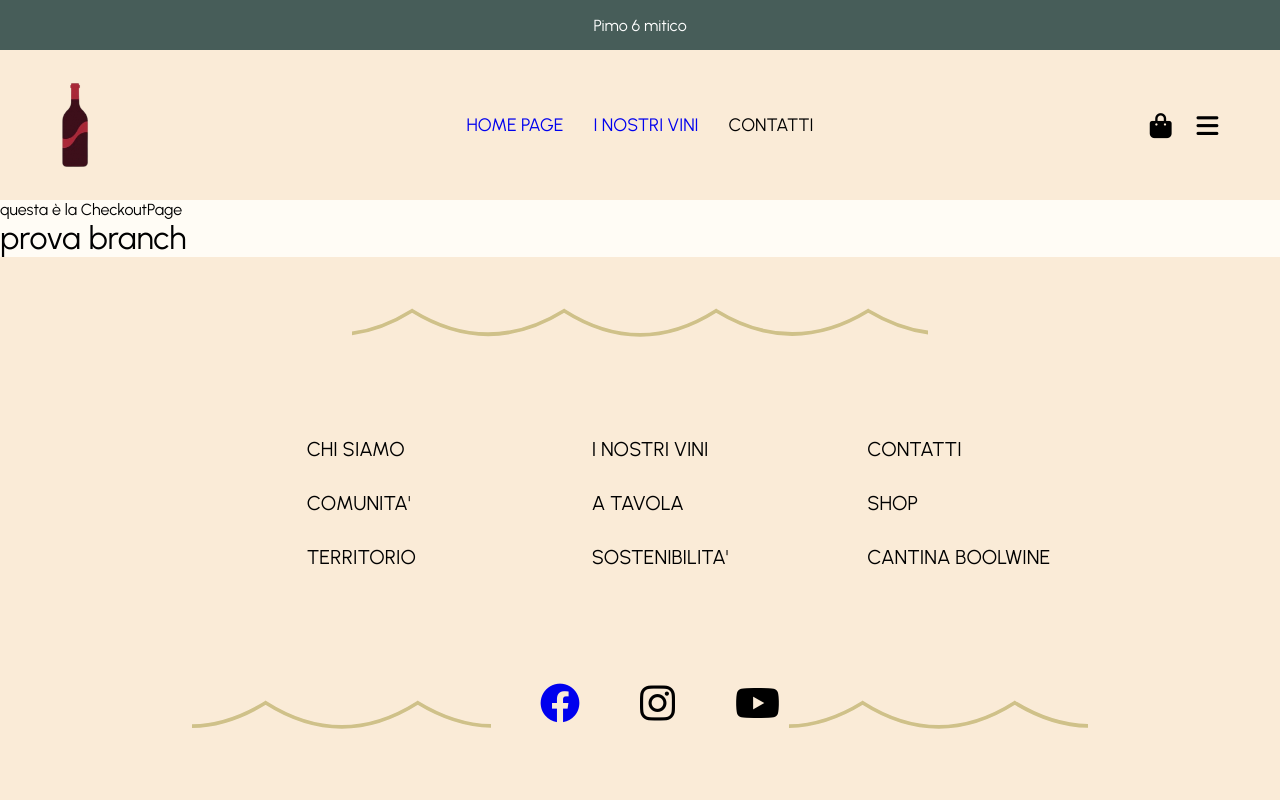
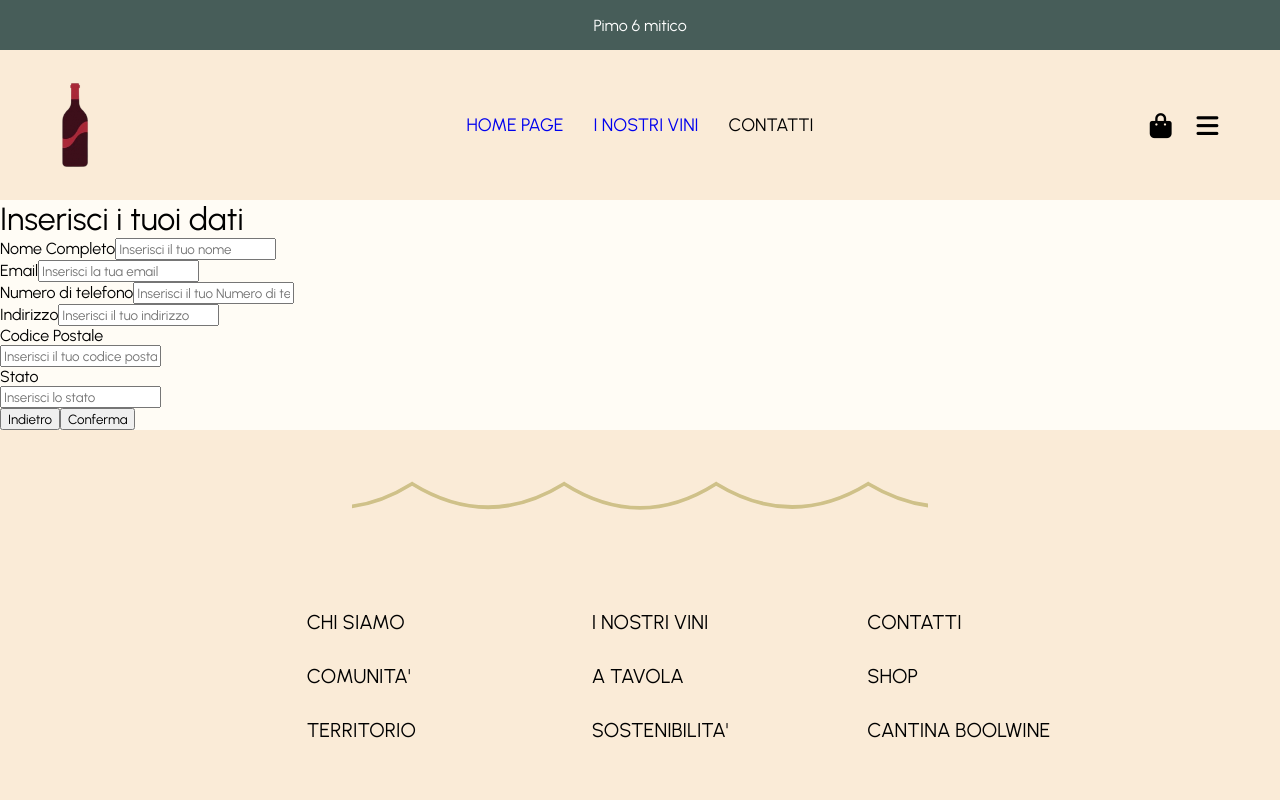
Before and after one commit to DanieleGattuso/BoolShop, a React (Vite) app: page /checkoutpage in a window 1280 px wide. Shown: the top 800 px of the page. Built offline with nearby package versions, Linux system fonts and the light colour scheme.

Commit message:
[feat] Add dynamic form handling and data submission with axios in CheckoutPage

```diff
--- a/src/pages/CheckoutPage.jsx
+++ b/src/pages/CheckoutPage.jsx
@@ -1,9 +1,156 @@
+import { Link } from "react-router-dom";
+import axios from "axios";
+import { useState } from 'react';
+
+// mettiamo l'oggetto vuoto all'interno di una variabile
+const initialFormData = {
+    // aggiungiamo tutte le proprietà che vogliamo mappare e assegniamo loro un valore iniziale.
+    fullName: '',
+    email: "",
+    phoneNumber: "",
+    address: "",
+    zipCode: "",
+    country: "",
+    cart: [
+        { "wine_id": 5, "quantity": 3 },
+        { "wine_id": 12, "quantity": 2 }
+    ]
+    // cart:"" da vedere come fare
+};
+
 export default function CheckoutPage() {
+    const endpoint = 'http://localhost:3000/api/orders';
+
+    // creiamo una variabile di stato che conterrà il nostro array di oggetti
+    const [formData, setFormData] = useState(initialFormData);
+
+    // funzione per inviare i dati
+    function sendData(e) {
+        e.preventDefault();
+        console.log("Dati inviati:", formData); // 🔍 Debug
+        axios.post(endpoint, formData)
+            .then(response => {
+                console.log("Ordine inviato con successo:", response.data);
+            })
+            .catch(error => {
+                console.error("Errore nell'invio dell'ordine:", error.response?.data || error.message);
+            });
+    }
+
+    // Creiamo una funzione unica per gestire l'evento onChange dei nostri campi.
+    function setFieldValue(e) {
+        const { name, value } = e.target;
+        setFormData(prev => ({ ...prev, [name]: value }));
+    }
+
     return (
         <>
-            questa è la CheckoutPage
-            <h1>prova branch</h1>
+            <div className="container">
+                <h1>Inserisci i tuoi dati</h1>
+                <section className='add-trip-sections'>
+                    {/* form */}
+                    <form onSubmit={sendData}>
+                        <div className='row'>
+                            <div className="col-6 mb-3">
+                                {/* fullname */}
+                                <label htmlFor="input-fullname" className="form-label">Nome Completo</label>
+                                <input
+                                    type="text"
+                                    name="fullName"
+                                    value={formData.fullName}
+                                    onChange={setFieldValue}
+                                    className="form-control"
+                                    id="input-fullname"
+                                    placeholder="Inserisci il tuo nome"
+                                />
+                            </div>
+
+                            <div className="col mb-3">
+                                {/* email */}
+                                <label htmlFor="input-email" className="form-label">Email</label>
+                                <input
+                                    type="email"
+                                    name="email"
+                                    value={formData.email}
+                                    onChange={setFieldValue}
+                                    className="form-control"
+                                    id="input-email"
+                                    placeholder="Inserisci la tua email"
+                                />
+                            </div>
+
+                            <div className="col mb-3">
+                                {/* phoneNumber */}
+                                <label htmlFor="input-phoneNumber" className="form-label">Numero di telefono</label>
+                                <input
+                                    type="text"
+                                    name="phoneNumber"
+                                    value={formData.phoneNumber}
+                                    onChange={setFieldValue}
+                                    className="form-control"
+                                    id="input-phoneNumber"
+                                    placeholder="Inserisci il tuo Numero di telefono"
+                                />
+                            </div>
+                        </div>
+
+                        <div className="row">
+                            <div className="col mb-3">
+                                {/* address */}
+                                <label htmlFor="address" className="form-label">Indirizzo</label>
+                                <input
+                                    type="text"
+                                    name="address"
+                                    value={formData.address}
+                                    onChange={setFieldValue}
+                                    className="form-control"
+                                    id="input_address"
+                                    placeholder="Inserisci il tuo indirizzo"
+                                />
+                            </div>
+                        </div>
+
+                        {/* Sezione file */}
+                        <section className='row'>
+                            <div className="mb-3 col">
+                                <div>
+                                    <label htmlFor="zipCode" className="form-label">Codice Postale</label>
+                                </div>
+                                <input
+                                    type="text"
+                                    name="zipCode"
+                                    value={formData.zipCode}
+                                    onChange={setFieldValue}
+                                    className="form-control"
+                                    id="input_zipCode"
+                                    placeholder="Inserisci il tuo codice postale"
+                                />
+                            </div>
+                            <div className="mb-3 col">
+                                <div>
+                                    <label htmlFor="country" className="form-label">Stato</label>
+                                </div>
+                                <input
+                                    type="text"
+                                    name="country"
+                                    value={formData.country}
+                                    onChange={setFieldValue}
+                                    className="form-control"
+                                    id="input_country"
+                                    placeholder="Inserisci lo stato"
+                                />
+                            </div>
+                        </section>
+
+                        <div className="d-flex justify-content-end pb-3">
+                            <Link to='/'>
+                                <button type="button" className="btn btn-secondary mx-3">Indietro</button>
+                            </Link>
+                            <button type="submit" className="btn btn-primary">Conferma</button>
+                        </div>
+                    </form>
+                </section>
+            </div>
         </>
-    )
-
+    );
 }
```
